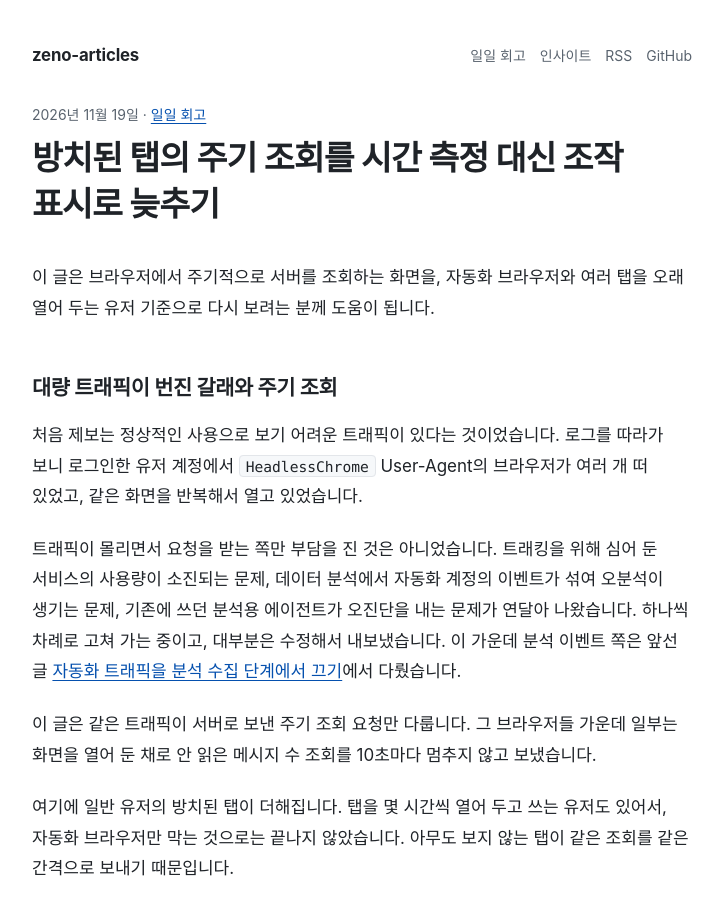
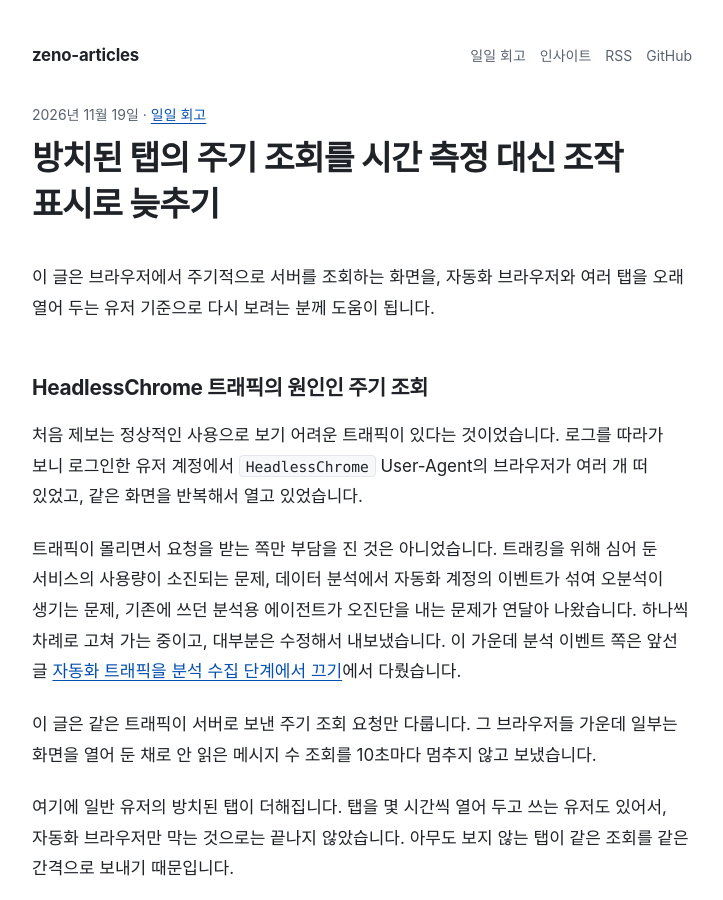
Before and after one commit to zeno0505/dev-articles, a Jekyll site: the page built from _posts/2026-11-19-slow-polling-by-touch-flag.md, in a window 1280 px wide and 900 px high. Shown: the whole window, without its empty margins (278-1001 px from the left). Built offline with Jekyll 4.4.1, drawn with Linux system fonts in a browser that asks for light colours; some web fonts are replaced.

Commit message:
소제목 정리: HeadlessChrome 트래픽의 원인인 주기 조회

```diff
--- a/_posts/2026-11-19-slow-polling-by-touch-flag.md
+++ b/_posts/2026-11-19-slow-polling-by-touch-flag.md
@@ -7,7 +7,7 @@ description: "에이전틱 브라우저를 여러 개 띄워 둔 채 주기적
 
 이 글은 브라우저에서 주기적으로 서버를 조회하는 화면을, 자동화 브라우저와 여러 탭을 오래 열어 두는 유저 기준으로 다시 보려는 분께 도움이 됩니다.
 
-## 대량 트래픽이 번진 갈래와 주기 조회
+## HeadlessChrome 트래픽의 원인인 주기 조회
 
 처음 제보는 정상적인 사용으로 보기 어려운 트래픽이 있다는 것이었습니다. 로그를 따라가 보니 로그인한 유저 계정에서 `HeadlessChrome` User-Agent의 브라우저가 여러 개 떠 있었고, 같은 화면을 반복해서 열고 있었습니다.
 
```
